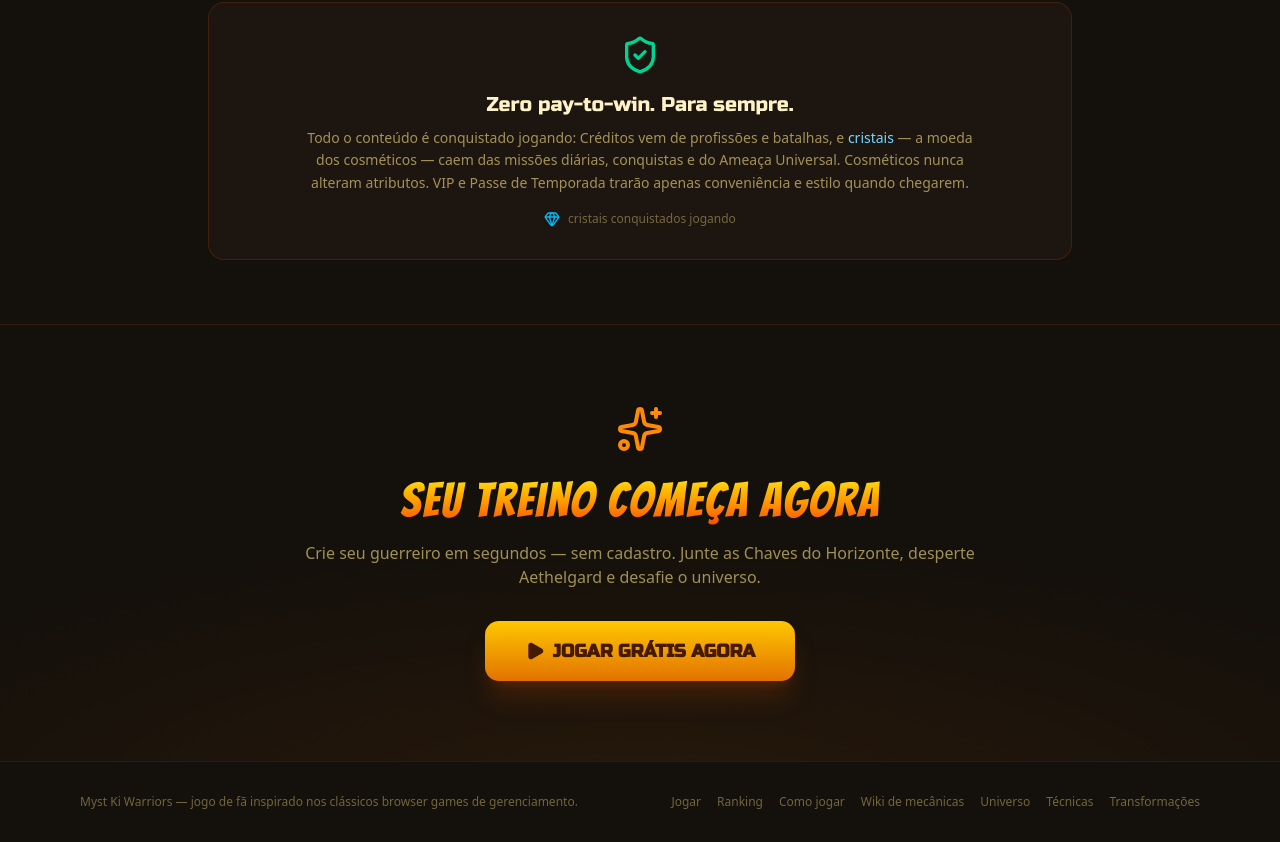
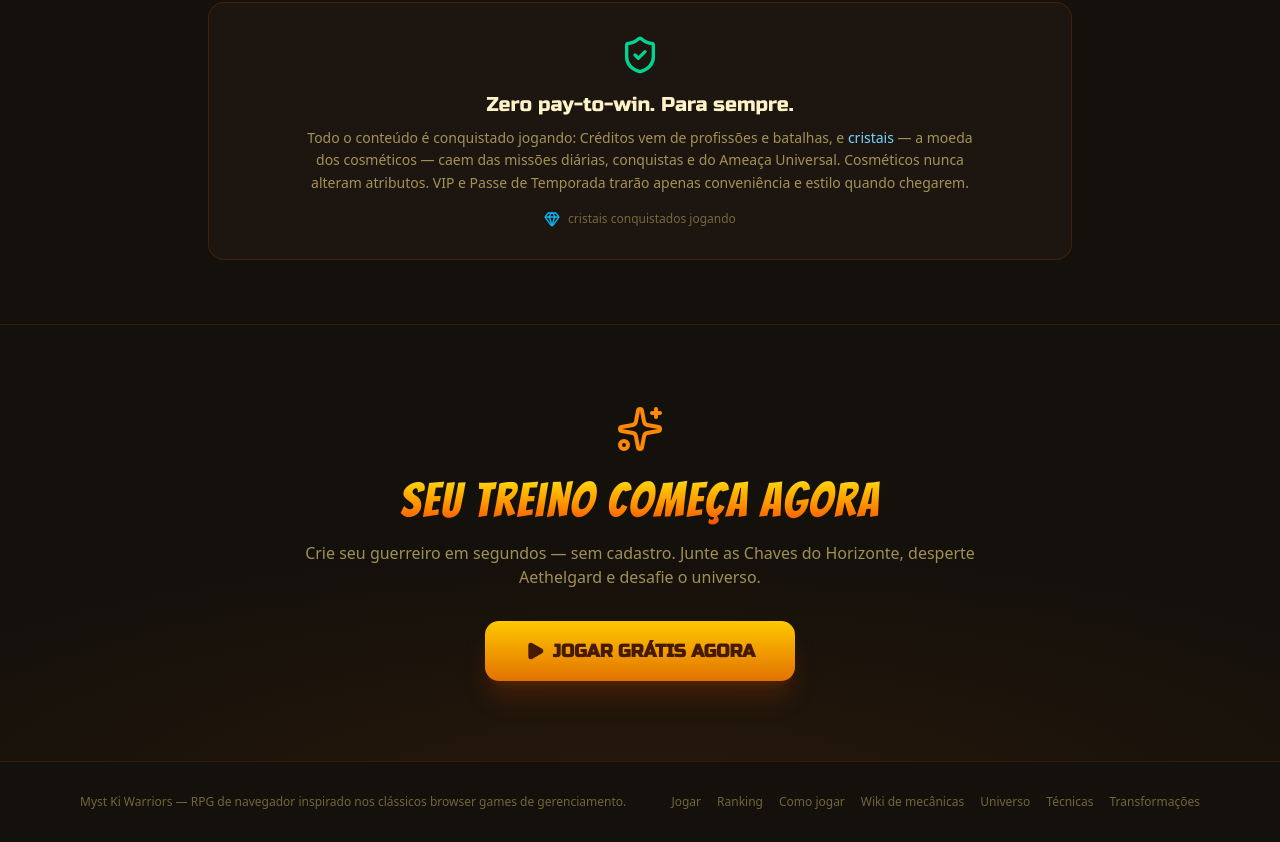
Before and after one commit to kikajima/mysticwarriors, a Next.js app: page / in a window 1280 px wide. Shown: the part 2013-2855 px from the top of the page. Built offline with nearby package versions, Linux system fonts and the light colour scheme; no server answers; the database is empty.

Commit message:
Rebrand etapa 10: remover rotulagem de fan game

```diff
--- a/src/app/page.tsx
+++ b/src/app/page.tsx
@@ -187,7 +187,7 @@ export default function LandingPage() {
       {/* ===== FOOTER ===== */}
       <footer className="border-t border-amber-900/30 py-8">
         <div className="max-w-6xl mx-auto px-4 flex flex-col sm:flex-row items-center justify-between gap-4 text-xs text-amber-200/40">
-          <p>Myst Ki Warriors — jogo de fã inspirado nos clássicos browser games de gerenciamento.</p>
+          <p>Myst Ki Warriors — RPG de navegador inspirado nos clássicos browser games de gerenciamento.</p>
           <nav className="flex flex-wrap gap-4" aria-label="Links do site">
             <Link href="/jogar" className="hover:text-amber-200/70">Jogar</Link>
             <Link href="/ranking" className="hover:text-amber-200/70">Ranking</Link>
```
